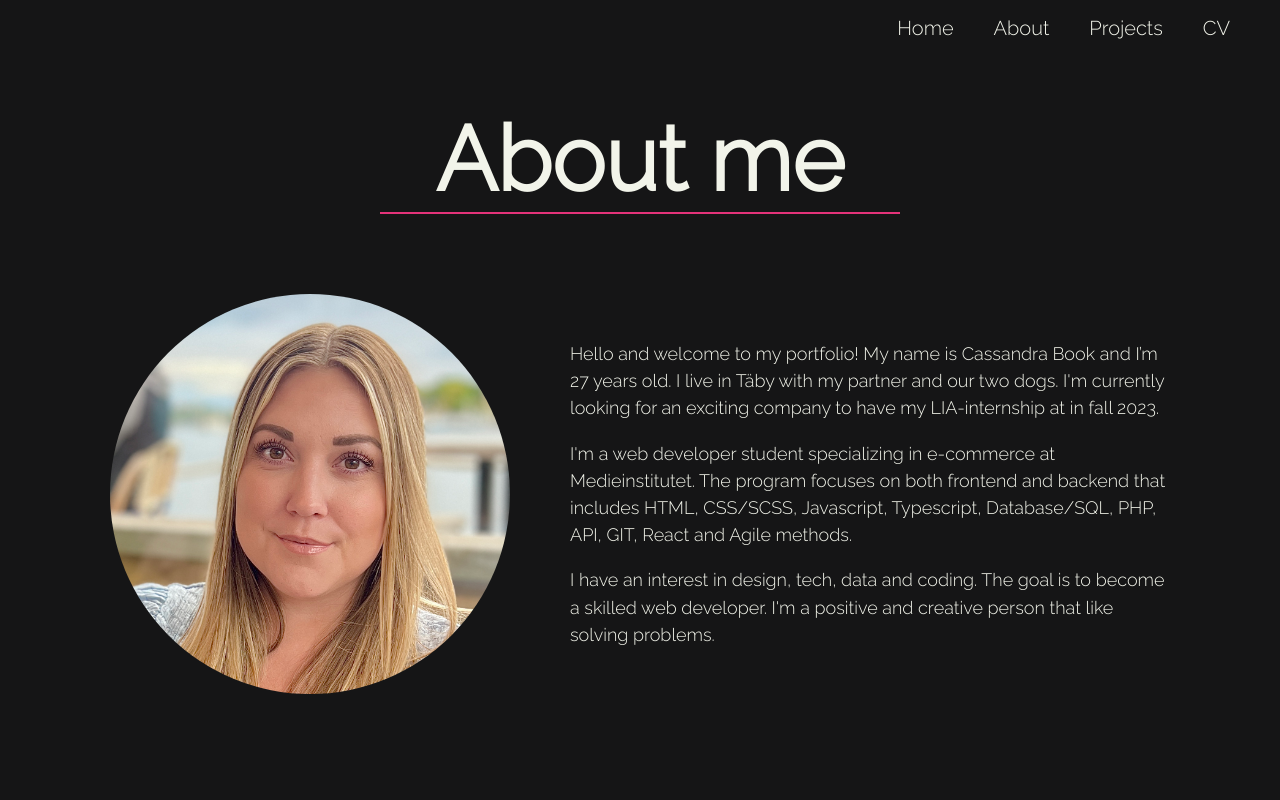
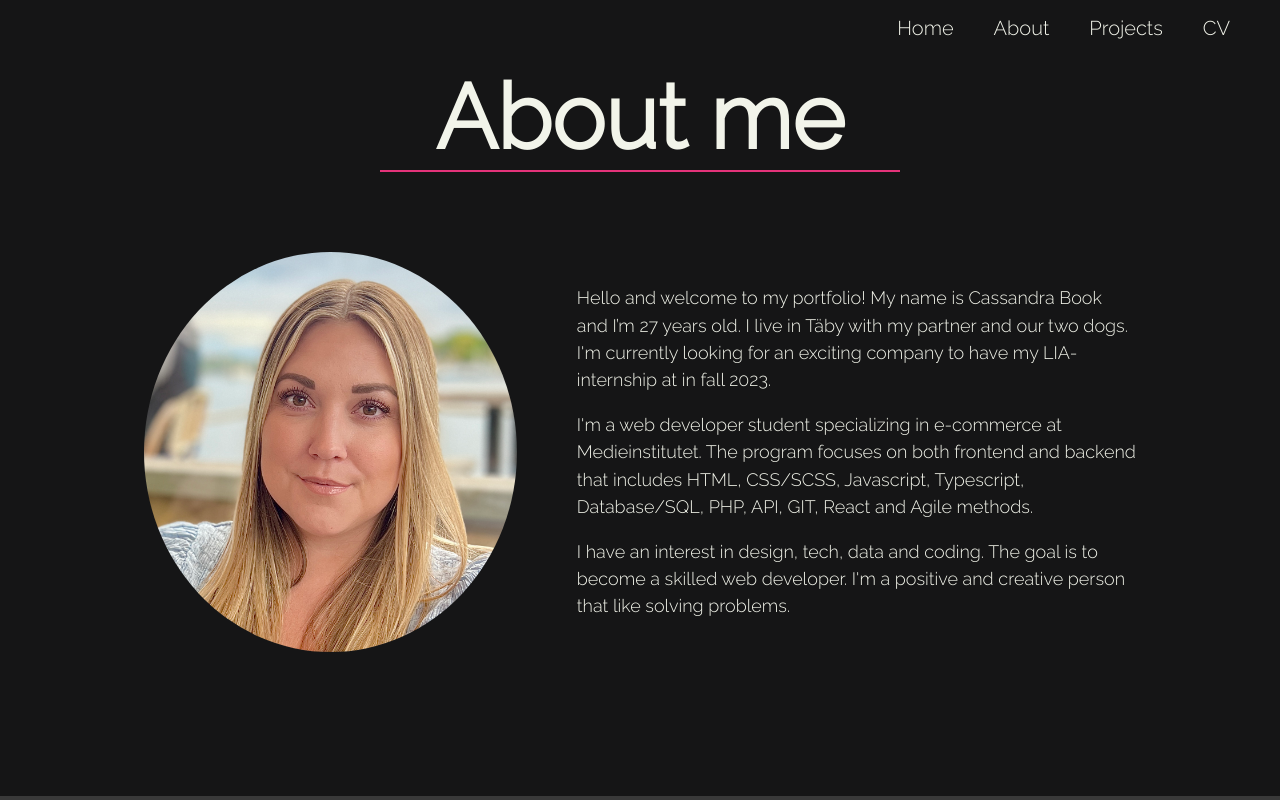
Before and after one commit to Cassandrabook/portfolio, a React (Create React App) app: page /about in a window 1280 px wide. Shown: the top 800 px of the page. Built offline with nearby package versions, Linux system fonts and the light colour scheme; a web font is replaced by a local one.

Commit message:
some bug fixed

```diff
--- a/src/components/Cv/Cv.scss
+++ b/src/components/Cv/Cv.scss
@@ -8,6 +8,11 @@
   display: flex;
   flex-direction: column;
   align-items: center;
+  padding: 1rem;
+
+  @include b.medium {
+    padding: 3rem;
+  }
 
   &__title {
     color: c.$text-color;
--- a/src/components/Home/About/About.scss
+++ b/src/components/Home/About/About.scss
@@ -5,7 +5,11 @@
 
 .about {
   color: c.$text-color;
-  padding-bottom: 4em;
+  padding: 0px 2rem 6rem 2rem;
+
+  @include b.medium {
+    padding: 4rem;
+  }
 
   &__title {
     margin: 0 auto;
--- a/src/components/Home/ProjectCarousel/ProjectItem/Projects.scss
+++ b/src/components/Home/ProjectCarousel/ProjectItem/Projects.scss
@@ -16,7 +16,7 @@
   @include b.medium {
     font-size: f.$h2-large;
     width: 600px;
-    margin-bottom: 150px;
+    margin-bottom: 100px;
   }
 }
 
--- a/src/components/Nav/nav.scss
+++ b/src/components/Nav/nav.scss
@@ -3,6 +3,9 @@
 @use "./../../styling/fonts" as f;
 
 .navbar {
+  position: absolute;
+  width: 100%;
+  z-index: 3;
   @include b.medium-nav {
     transform: translateX(-100%);
     transition: ease-in 0.4s;
@@ -44,16 +47,16 @@
 }
 
 .navActive {
+  background-color: c.$background-color;
+  width: 100%;
+  transform: translateX(0%);
+  transition: ease-out 0.4s;
   position: absolute;
-  width: 100%;
-  z-index: 1;
+  z-index: 3;
 
-  @include b.medium-nav {
-    background-color: c.$background-color;
+  @include b.medium {
+    position: absolute;
     width: 100%;
-    transform: translateX(0%);
-    transition: ease-out 0.4s;
-    position: absolute;
     z-index: 3;
   }
 }
--- a/src/components/ProjectSmall/ProjectsSmall.scss
+++ b/src/components/ProjectSmall/ProjectsSmall.scss
@@ -12,7 +12,7 @@
   gap: 80px;
 
   @include b.medium {
-    padding: 3rem;
+    padding: 5rem 3rem;
   }
 
   &__title {
```
